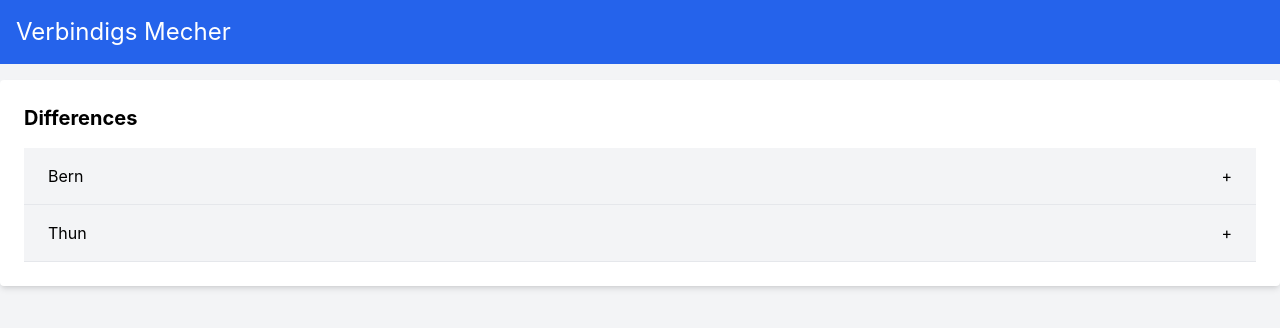
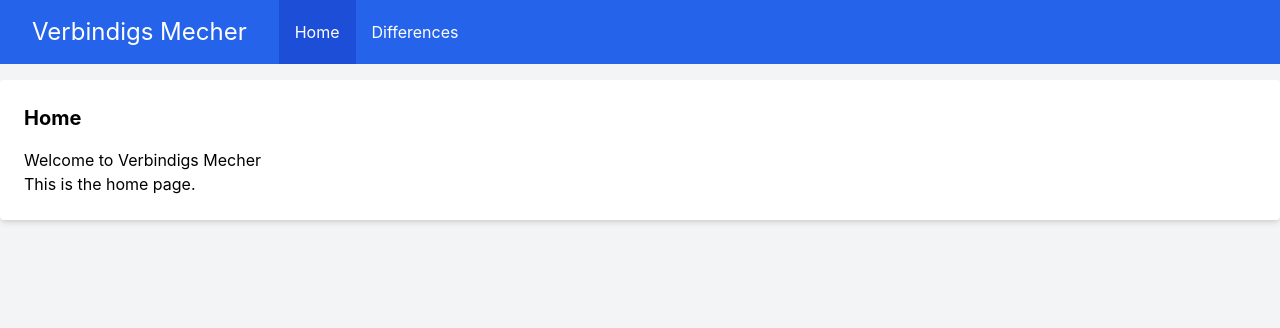
Before and after one commit to breadly7/verbindigs-mecher, a React (Create React App) app in the folder frontend/: page / in a window 1280 px wide. Shown: the top 328 px of the page. Built offline with nearby package versions, Linux system fonts and the light colour scheme.

Commit message:
feat(frontend): add navbar

```diff
--- a/frontend/src/App.js
+++ b/frontend/src/App.js
@@ -1,17 +1,29 @@
+import { RouterProvider, createBrowserRouter } from 'react-router-dom';
+
+import Home from './pages/Home';
 import Differences from './pages/Differences';
+import Root from './routes/Root';
+
+const router = createBrowserRouter([
+  {
+    path: "/",
+    element: <Root />,
+    children: [
+      {
+        index: true,
+        element: <Home />
+      },
+      {
+        path: "differences",
+        element: <Differences />
+      }
+    ]
+  }
+]);
 
 function App() {
   return (
-    <div className="min-h-screen bg-gray-100">
-      <nav className="bg-blue-600 p-4">
-        <div className="container mx-auto">
-          <h1 className="text-white text-2xl">Verbindigs Mecher</h1>
-        </div>
-      </nav>
-      <div className="container mx-auto py-4">
-        <Differences />
-      </div>
-    </div>
+    <RouterProvider router={router} />
   );
 }
 
--- a/frontend/src/pages/Differences.js
+++ b/frontend/src/pages/Differences.js
@@ -1,6 +1,6 @@
 import { useEffect, useState } from 'react';
 
-import PageTemplate from './PageTemplate';
+import PageTemplate from '../components/PageTemplate';
 import { getScheduleDifferences } from '../services/apiService';
 import Accordion from '../components/Accordion';
 import DifferenceItem from '../components/DifferenceItem';
--- /dev/null
+++ b/frontend/src/pages/Home.js
@@ -0,0 +1,12 @@
+import PageTemplate from '../components/PageTemplate';
+
+const Home = () => {
+    return (
+        <PageTemplate title="Home">
+            <h2>Welcome to Verbindigs Mecher</h2>
+            <p>This is the home page.</p>
+        </PageTemplate>
+    );
+}
+
+export default Home;
--- /dev/null
+++ b/frontend/src/routes/Root.js
@@ -0,0 +1,32 @@
+import { NavLink, Outlet } from 'react-router-dom';
+
+const activeClass = ({ isActive }) => isActive ? "text-white bg-blue-700 h-full flex items-center px-4" : "text-white h-full flex items-center px-4"
+
+const Root = () => (
+    <div className="min-h-screen bg-gray-100">
+        <nav className="bg-blue-600 px-4">
+            <div className="container mx-auto flex justify-between">
+                <div className="flex items-center">
+                    <h1 className="text-white text-2xl mr-4 p-4">Verbindigs Mecher</h1>
+                    <NavLink
+                        to="/"
+                        className={activeClass}
+                    >
+                        Home
+                    </NavLink>
+                    <NavLink
+                        to="/differences"
+                        className={activeClass}
+                    >
+                        Differences
+                    </NavLink>
+                </div>
+            </div>
+        </nav>
+        <div className="container mx-auto py-4">
+            <Outlet />
+        </div>
+    </div>
+);
+
+export default Root;
```
Also changed, not shown: frontend/src/components/PageTemplate.js (renamed from frontend/src/pages/PageTemplate.js).
